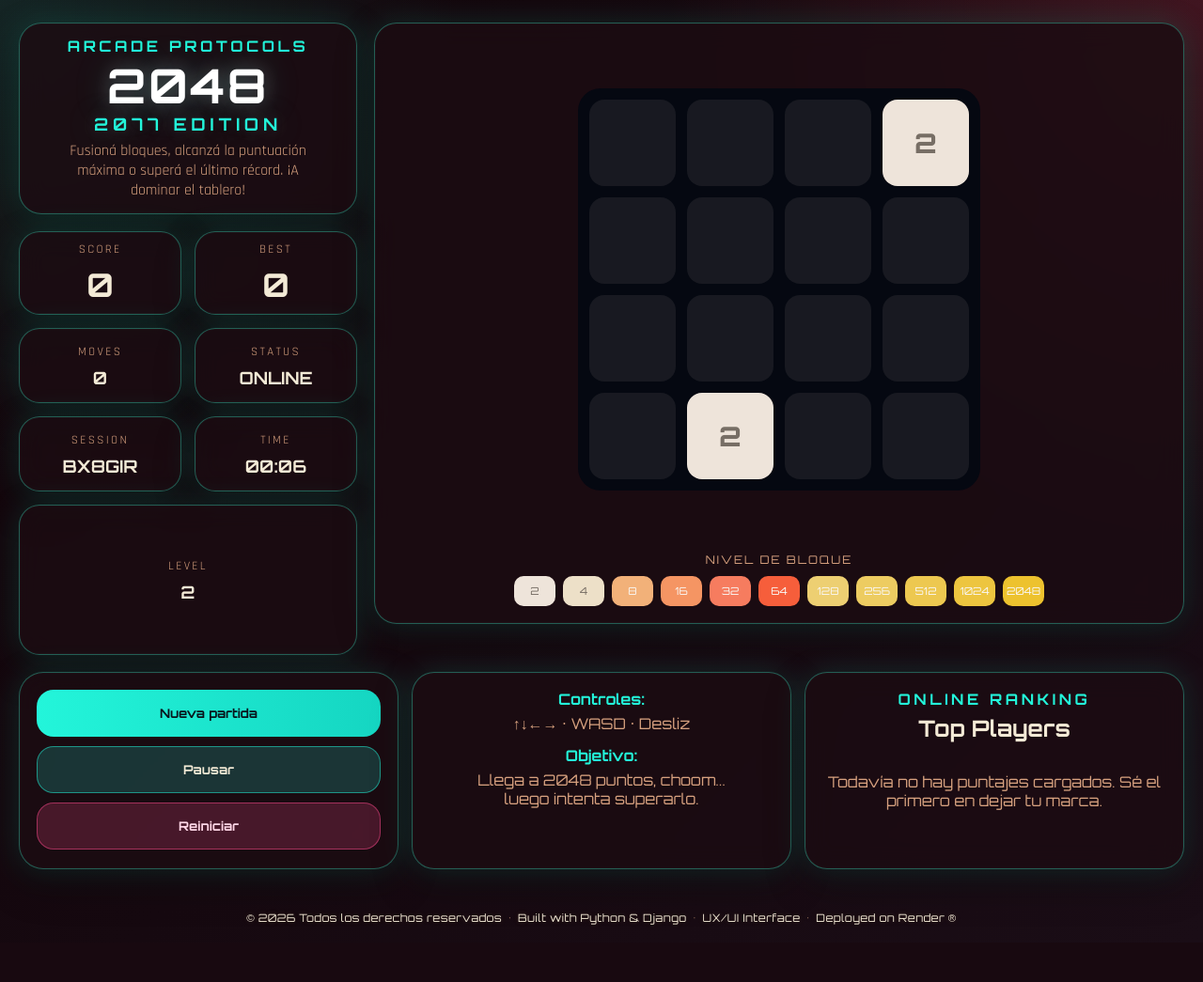
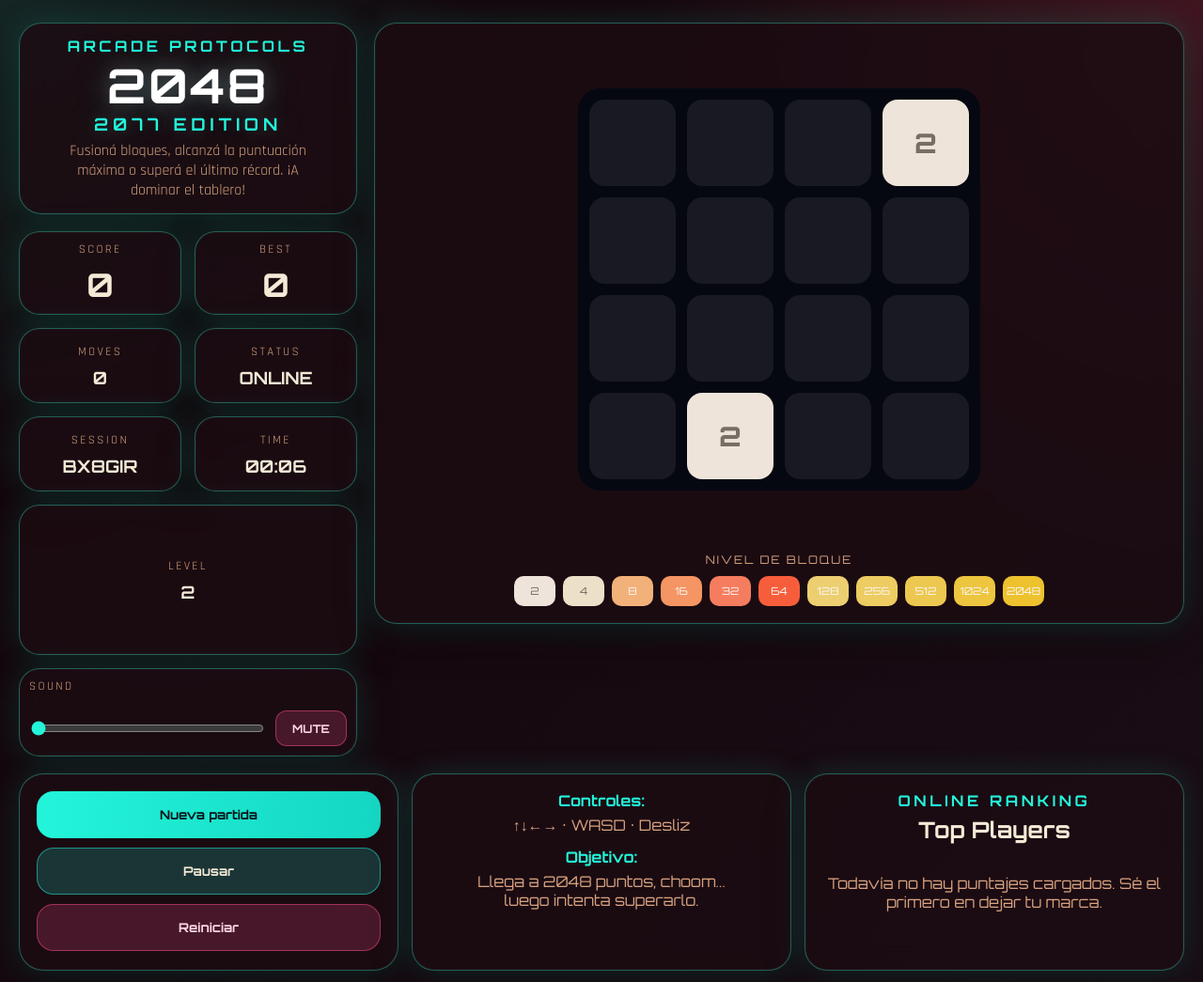
Before and after one commit to lu-developer476/2048, a Django app: page / in a window 1280 px wide. Shown: the top 1045 px of the page at 94% size. Before the commit the page ends 984 px from the top, so only its background shows below. Run offline with Django 5.2, Linux system fonts and the light colour scheme; data that the repository does not hold is empty.

Commit message:
Add sound and volume control to the side panel (#1)

```diff
--- a/core/static/core/css/styles.css
+++ b/core/static/core/css/styles.css
@@ -171,6 +171,33 @@ body {
 
 .score-value {
   font-size: clamp(1.25rem, 2.4vw, 1.8rem);
+}
+
+
+.sound-card {
+  grid-column: 1 / -1;
+  align-items: stretch;
+  gap: 10px;
+}
+
+.sound-controls {
+  display: flex;
+  align-items: center;
+  gap: 10px;
+  width: 100%;
+}
+
+.sound-slider {
+  flex: 1;
+  accent-color: var(--accent);
+  cursor: pointer;
+}
+
+.sound-toggle {
+  min-width: 76px;
+  min-height: 38px;
+  border-radius: 12px;
+  font-size: 0.76rem;
 }
 
 /* ARENA */
--- a/core/static/core/js/game.js
+++ b/core/static/core/js/game.js
@@ -2,6 +2,7 @@ const GRID_SIZE = 4;
 const STORAGE_KEY = 'gamer-2048-save';
 const BEST_SCORE_KEY = 'gamer-2048-best';
 const LEADERBOARD_SENT_KEY = 'gamer-2048-last-sent';
+const SOUND_VOLUME_KEY = 'gamer-2048-volume';
 
 const boardEl = document.getElementById('board');
 const scoreEl = document.getElementById('score');
@@ -20,6 +21,8 @@ const newGameBtn = document.getElementById('new-game-btn');
 const pauseBtn = document.getElementById('undo-btn');
 const restartBtn = document.getElementById('clear-save-btn');
 const leaderboardContentEl = document.getElementById('leaderboard-content');
+const soundVolumeEl = document.getElementById('sound-volume');
+const soundToggleEl = document.getElementById('sound-toggle');
 
 let state = null;
 let previousState = null;
@@ -36,6 +39,8 @@ let overlayConfirmHandler = null;
 const FX = {
   audioContext: null,
   enabled: true,
+  masterVolume: 0.7,
+  lastNonZeroVolume: 0.7,
 
   init() {
     if (this.audioContext) return;
@@ -60,6 +65,22 @@ const FX = {
     }
   },
 
+
+  setVolume(volume, { persist = true } = {}) {
+    const next = Math.min(Math.max(Number(volume) || 0, 0), 1);
+    this.masterVolume = next;
+
+    if (next > 0) {
+      this.lastNonZeroVolume = next;
+    }
+
+    if (persist) {
+      localStorage.setItem(SOUND_VOLUME_KEY, String(Math.round(next * 100)));
+    }
+
+    updateSoundUI();
+  },
+
   tone({
     frequency = 440,
     type = 'sine',
@@ -70,6 +91,10 @@ const FX = {
     detune = 0,
   }) {
     if (!this.enabled) return;
+
+    const effectiveVolume = volume * this.masterVolume;
+
+    if (effectiveVolume <= 0.0001) return;
 
     this.init();
     const ctx = this.audioContext;
@@ -84,7 +109,7 @@ const FX = {
     osc.detune.setValueAtTime(detune, now);
 
     gain.gain.setValueAtTime(0.0001, now);
-    gain.gain.linearRampToValueAtTime(volume, now + attack);
+    gain.gain.linearRampToValueAtTime(effectiveVolume, now + attack);
     gain.gain.exponentialRampToValueAtTime(0.0001, now + duration + release);
 
     osc.connect(gain);
@@ -359,6 +384,52 @@ function setBestScore(score) {
 
 function getLastSentScoreSignature() {
   return localStorage.getItem(LEADERBOARD_SENT_KEY) || '';
+}
+
+function getSavedVolume() {
+  const savedVolume = Number(localStorage.getItem(SOUND_VOLUME_KEY));
+
+  if (!Number.isFinite(savedVolume)) {
+    return 0.7;
+  }
+
+  return Math.min(Math.max(savedVolume, 0), 100) / 100;
+}
+
+function updateSoundUI() {
+  if (!soundVolumeEl || !soundToggleEl) return;
+
+  const percent = Math.round(FX.masterVolume * 100);
+  soundVolumeEl.value = String(percent);
+
+  soundToggleEl.textContent = percent === 0 ? 'MUTE' : `${percent}%`;
+  soundToggleEl.classList.toggle('danger', percent === 0);
+}
+
+function setupSoundControls() {
+  const savedVolume = getSavedVolume();
+  FX.setVolume(savedVolume, { persist: false });
+
+  if (!soundVolumeEl || !soundToggleEl) {
+    return;
+  }
+
+  soundVolumeEl.addEventListener('input', () => {
+    FX.setVolume(Number(soundVolumeEl.value) / 100);
+  });
+
+  soundToggleEl.addEventListener('click', () => {
+    FX.resume();
+
+    if (FX.masterVolume > 0) {
+      FX.setVolume(0);
+      return;
+    }
+
+    FX.setVolume(FX.lastNonZeroVolume || 0.7);
+  });
+
+  updateSoundUI();
 }
 
 function setLastSentScoreSignature(signature) {
@@ -1178,6 +1249,7 @@ if (overlayCancelEl) {
 }
 
 setupAudioUnlock();
+setupSoundControls();
 restoreOrStart();
 updateTimer();
 loadLeaderboard();
--- a/core/templates/core/index.html
+++ b/core/templates/core/index.html
@@ -59,6 +59,23 @@
         <article class="stat-card panel-glow small stat-level-card">
           <span class="stat-label">LEVEL</span>
           <strong id="level-tile" class="level-display">2</strong>
+        </article>
+
+        <article class="stat-card panel-glow sound-card">
+          <span class="stat-label">SOUND</span>
+          <div class="sound-controls">
+            <input
+              id="sound-volume"
+              class="sound-slider"
+              type="range"
+              min="0"
+              max="100"
+              step="1"
+              value="70"
+              aria-label="Volumen del juego"
+            >
+            <button id="sound-toggle" class="btn secondary sound-toggle" type="button">70%</button>
+          </div>
         </article>
 
       </div>
```
